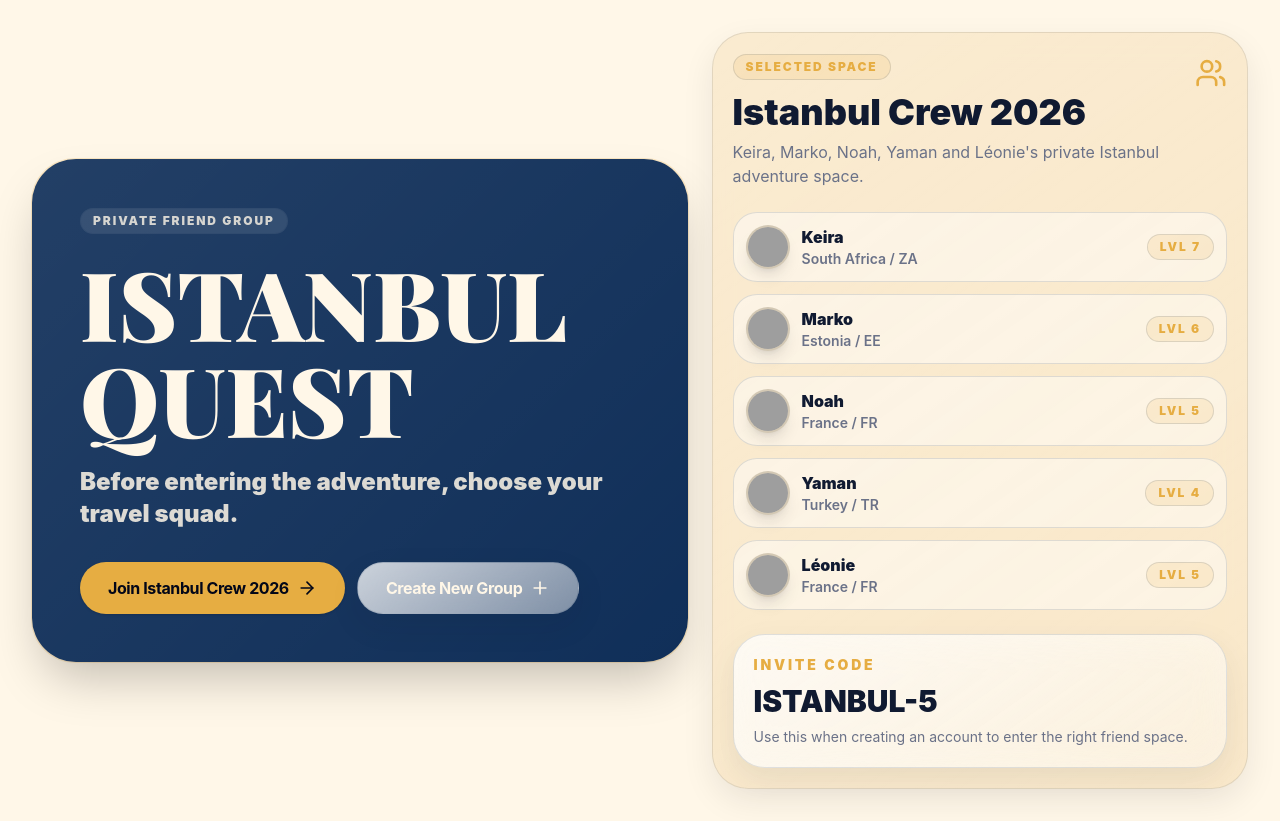
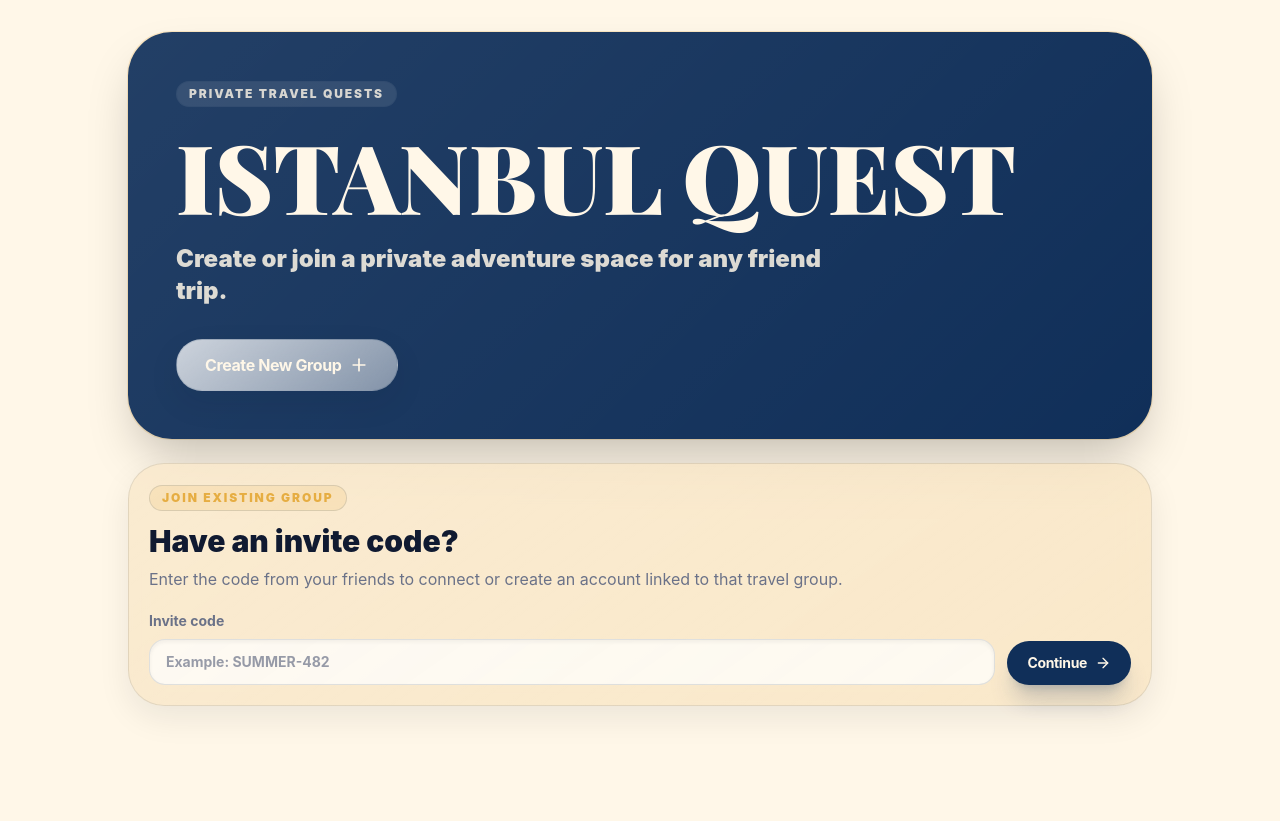
Before and after one commit to Leonies29/friends, a Next.js app: page / in a window 1280 px wide. After the commit the page ends 800 px from the top, so only its background shows below. Built offline with nearby package versions, Linux system fonts and the light colour scheme; no server answers; grey boxes are pictures that could not be loaded; a web font is replaced by a local one.

Commit message:
update pages

```diff
--- a/next.config.ts
+++ b/next.config.ts
@@ -1,8 +1,15 @@
 import type { NextConfig } from "next";
+
+const isGitHubPages = process.env.GITHUB_PAGES === "true";
 
 const nextConfig: NextConfig = {
   devIndicators: false,
+  output: isGitHubPages ? "export" : undefined,
+  basePath: isGitHubPages ? "/friends" : undefined,
+  assetPrefix: isGitHubPages ? "/friends/" : undefined,
+  trailingSlash: isGitHubPages,
   images: {
+    unoptimized: isGitHubPages,
     remotePatterns: [
       {
         protocol: "https",
--- a/src/app/page.tsx
+++ b/src/app/page.tsx
@@ -1,26 +1,19 @@
 import Link from "next/link";
-import { ArrowRight, Plus, Users } from "lucide-react";
-import { Avatar, Badge, Button, Card, GameCard } from "@/components/ui";
-import { friendGroups, users } from "@/lib/mock-data";
+import { Plus } from "lucide-react";
+import { Badge, Button } from "@/components/ui";
+import { JoinGroupCard } from "@/components/join-group-card";
 
 export default function Home() {
-  const group = friendGroups[0];
-  const members = users.filter((user) => group.memberIds.includes(user.id));
-
   return (
     <main className="min-h-screen px-4 py-8 md:px-8">
-      <section className="mx-auto grid max-w-7xl gap-6 lg:grid-cols-[1.1fr_0.9fr] lg:items-center">
+      <section className="mx-auto grid max-w-5xl gap-6">
         <div className="turkish-tile premium-border rounded-[2.75rem] bg-primary p-8 text-primary-foreground shadow-2xl md:p-12">
-          <Badge className="border-white/20 bg-white/10 text-primary-foreground/80">Private friend group</Badge>
+          <Badge className="border-white/20 bg-white/10 text-primary-foreground/80">Private travel quests</Badge>
           <h1 className="mt-5 font-display text-6xl font-black leading-none md:text-8xl">ISTANBUL QUEST</h1>
-          <p className="mt-5 max-w-2xl text-2xl font-black text-primary-foreground/85">Before entering the adventure, choose your travel squad.</p>
+          <p className="mt-5 max-w-2xl text-2xl font-black text-primary-foreground/85">
+            Create or join a private adventure space for any friend trip.
+          </p>
           <div className="mt-8 flex flex-wrap gap-3">
-            <Button asChild variant="gold" size="lg">
-              <Link href="/register?group=istanbul-crew-2026">
-                Join Istanbul Crew 2026
-                <ArrowRight className="h-5 w-5" />
-              </Link>
-            </Button>
             <Button asChild variant="secondary" size="lg" className="border-white/20 bg-white/10 text-primary-foreground hover:bg-white/20">
               <Link href="/create-group">
                 Create New Group
@@ -30,35 +23,7 @@ export default function Home() {
           </div>
         </div>
 
-        <GameCard>
-          <div className="flex items-start justify-between gap-4">
-            <div>
-              <Badge>Selected Space</Badge>
-              <h2 className="mt-3 text-4xl font-black">{group.name}</h2>
-              <p className="mt-2 text-muted-foreground">{group.description}</p>
-            </div>
-            <Users className="h-10 w-10 text-accent" />
-          </div>
-
-          <div className="mt-6 grid gap-3">
-            {members.map((member) => (
-              <div key={member.id} className="flex items-center gap-3 rounded-3xl border border-border bg-white/45 p-3 dark:bg-white/5">
-                <Avatar src={member.avatarUrl} alt={member.username} />
-                <div className="min-w-0 flex-1">
-                  <p className="font-black">{member.username}</p>
-                  <p className="text-sm font-semibold text-muted-foreground">{member.country} / {member.countryCode}</p>
-                </div>
-                <Badge>Lvl {member.level}</Badge>
-              </div>
-            ))}
-          </div>
-
-          <Card className="mt-6 bg-white/45 dark:bg-white/5">
-            <p className="text-sm font-black uppercase tracking-[0.2em] text-accent">Invite Code</p>
-            <p className="mt-2 text-3xl font-black">{group.inviteCode}</p>
-            <p className="mt-2 text-sm text-muted-foreground">Use this when creating an account to enter the right friend space.</p>
-          </Card>
-        </GameCard>
+        <JoinGroupCard />
       </section>
     </main>
   );
--- /dev/null
+++ b/src/components/join-group-card.tsx
@@ -0,0 +1,32 @@
+"use client";
+
+import { useState } from "react";
+import { useRouter } from "next/navigation";
+import { ArrowRight } from "lucide-react";
+import { Badge, Button, Field, GameCard } from "@/components/ui";
+
+export function JoinGroupCard() {
+  const router = useRouter();
+  const [inviteCode, setInviteCode] = useState("");
+
+  function joinGroup() {
+    const code = inviteCode.trim();
+    if (!code) return;
+    router.push(`/login?inviteCode=${encodeURIComponent(code)}&group=${encodeURIComponent(code)}`);
+  }
+
+  return (
+    <GameCard>
+      <Badge>Join Existing Group</Badge>
+      <h2 className="mt-3 text-3xl font-black">Have an invite code?</h2>
+      <p className="mt-2 text-muted-foreground">Enter the code from your friends to connect or create an account linked to that travel group.</p>
+      <div className="mt-5 grid gap-3 sm:grid-cols-[1fr_auto] sm:items-end">
+        <Field label="Invite code" placeholder="Example: SUMMER-482" value={inviteCode} onChange={(event) => setInviteCode(event.target.value)} />
+        <Button type="button" onClick={joinGroup}>
+          Continue
+          <ArrowRight className="h-4 w-4" />
+        </Button>
+      </div>
+    </GameCard>
+  );
+}
```
Also changed, not shown: 1 other file (tests, documents, lock files or other folders).
